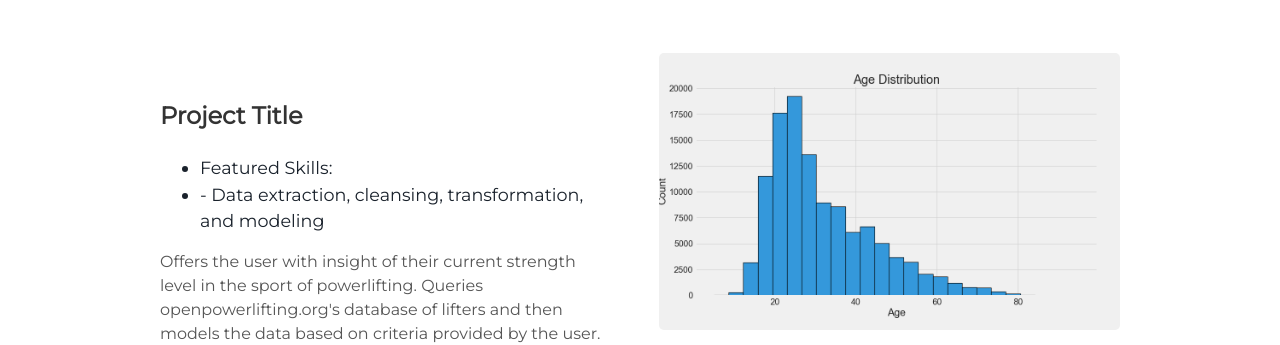
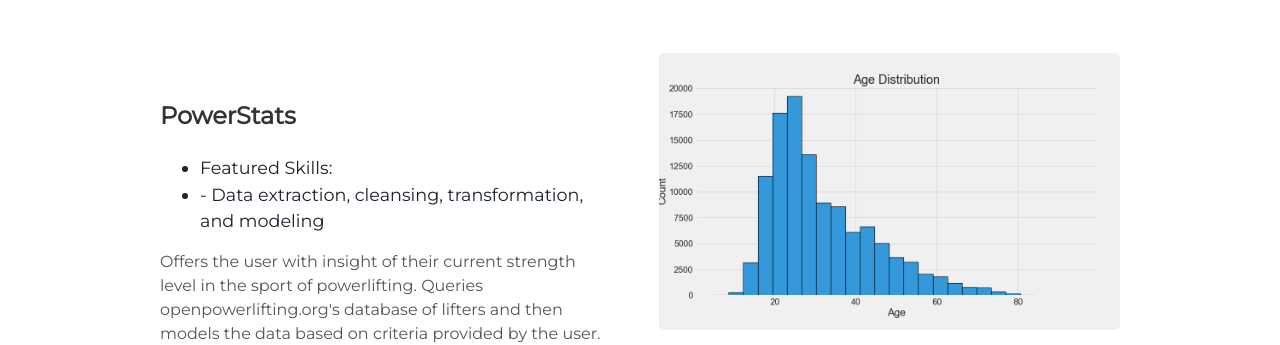
Before and after one commit to kcfusco/kcfusco.github.io, a Jekyll site: the page built from index.html, in a window 1280 px wide and 900 px high, scrolled down 1858 px. Shown: the part 286-631 px from the top of the window. Built offline with Jekyll 4.4.1, drawn with Linux system fonts in a browser that asks for light colours.

Commit message:
Update projects.html

```diff
--- a/_includes/projects.html
+++ b/_includes/projects.html
@@ -6,7 +6,7 @@
     <img alt="mountains" src="{{ "/assets/img/graph.png" | prepend: site.baseurl }}" />
   </div>
   <div class="contents">
-    <h3> Project Title </h3>
+    <h3> PowerStats </h3>
     <ul>
       <li> Featured Skills:</li>
       <li> - Data extraction, cleansing, transformation, and modeling</li>
```
